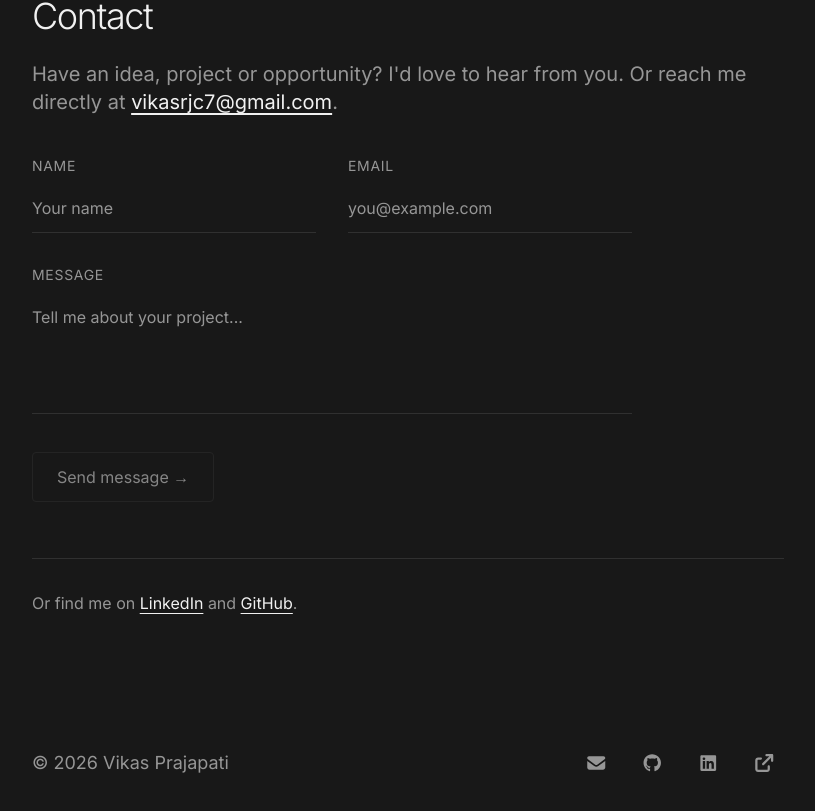
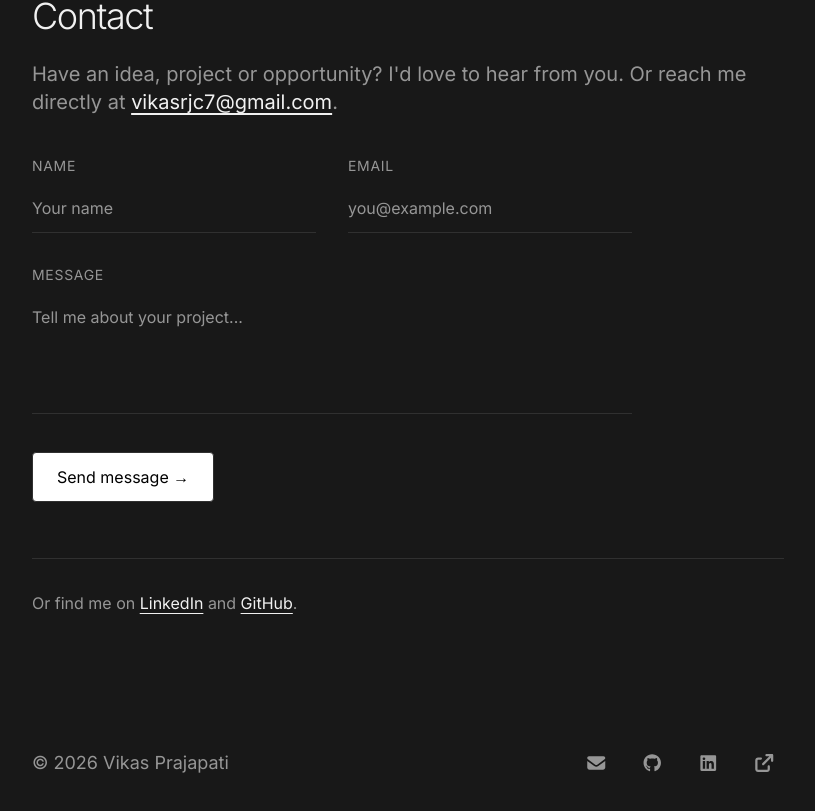
Before and after one commit to vikasprajapati3/portfolio, a React (Vite) app: page / in a window 1280 px wide. Shown: the part 3825-4636 px from the top of the page, without its empty margins (232-1047 px from the left). Built offline with nearby package versions, Linux system fonts and the light colour scheme; no server answers.

Commit message:
update button

```diff
--- a/src/components/Contact.jsx
+++ b/src/components/Contact.jsx
@@ -95,7 +95,7 @@ export default function Contact() {
                         <div className="flex items-center gap-4 flex-wrap">
                             <button type="submit" disabled={!valid || status === 'sending'}
                                 className="inline-flex items-center gap-2 px-6 py-3 border border-line rounded
-                                 hover:border-ink hover:gap-3 transition-all disabled:opacity-50 disabled:cursor-not-allowed">
+                                 bg-white text-black hover:gap-3 transition-all disabled:cursor-not-allowed">
                                 {status === 'sending' ? 'Sending...' : 'Send message'} →
                             </button>
 
```
